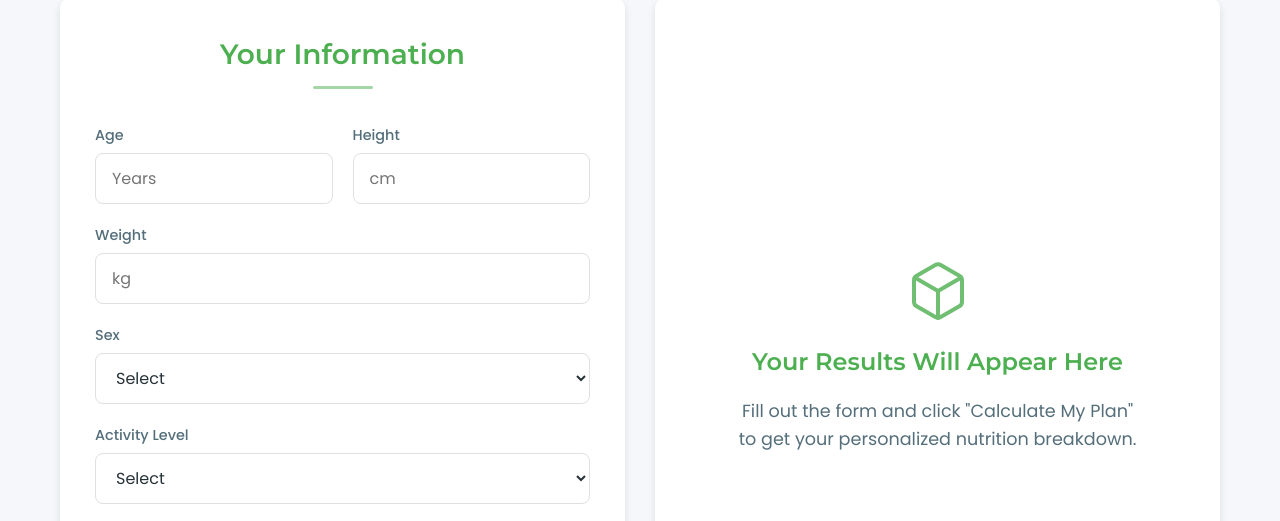
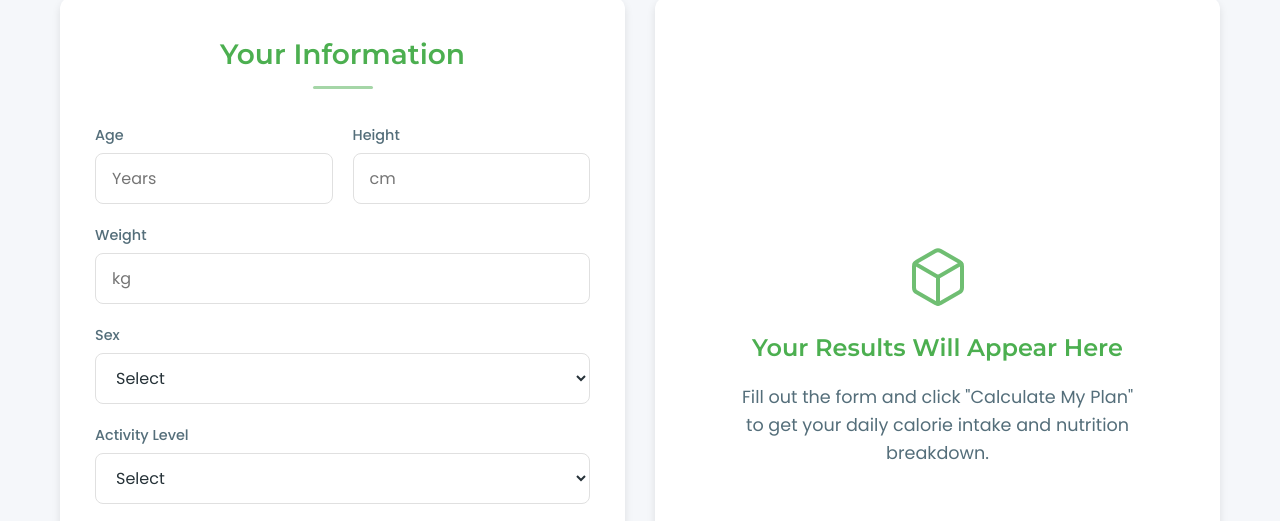
Before and after one commit to jmarison/ClientSideProject324, a plain HTML site: page assets/pages/index.html in a window 1280 px wide. Shown: the part 235-756 px from the top of the page. Drawn offline with Linux system fonts and the light colour scheme.

```diff
--- a/assets/pages/index.html
+++ b/assets/pages/index.html
@@ -182,7 +182,7 @@
                                 </svg>
                             </div>
                             <h3>Your Results Will Appear Here</h3>
-                            <p>Fill out the form and click "Calculate My Plan" to get your personalized nutrition breakdown.</p>
+                            <p>Fill out the form and click "Calculate My Plan" to get your daily calorie intake and nutrition breakdown.</p>
                         </div>
                     </section>
                 </div>
```
